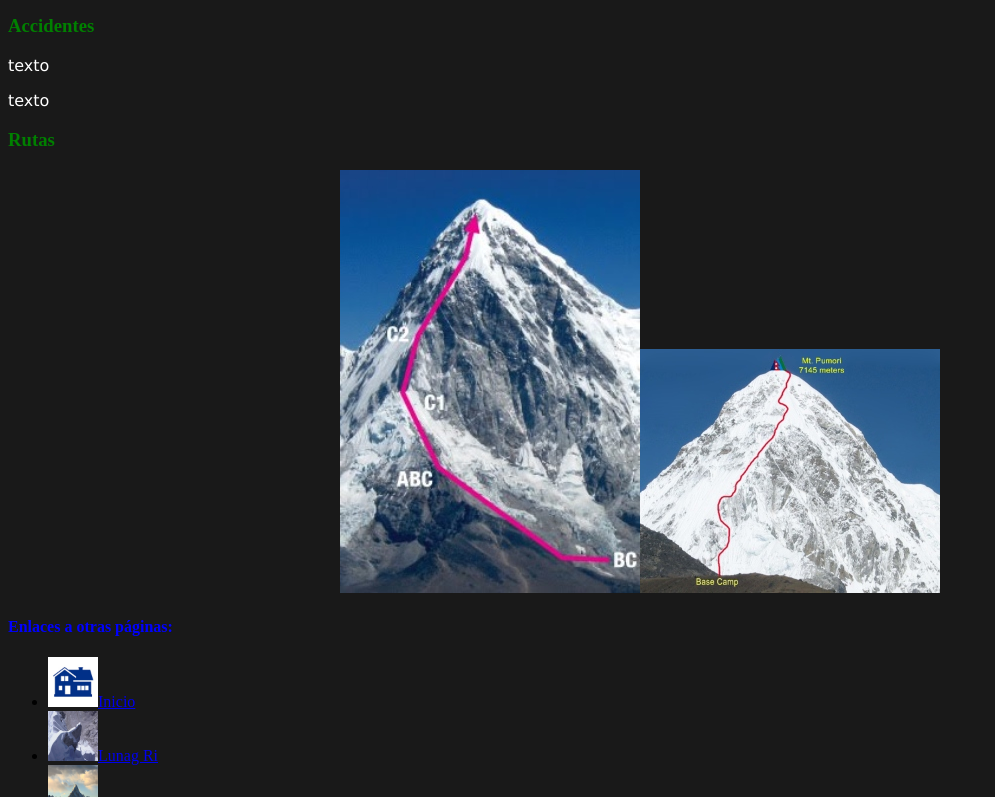
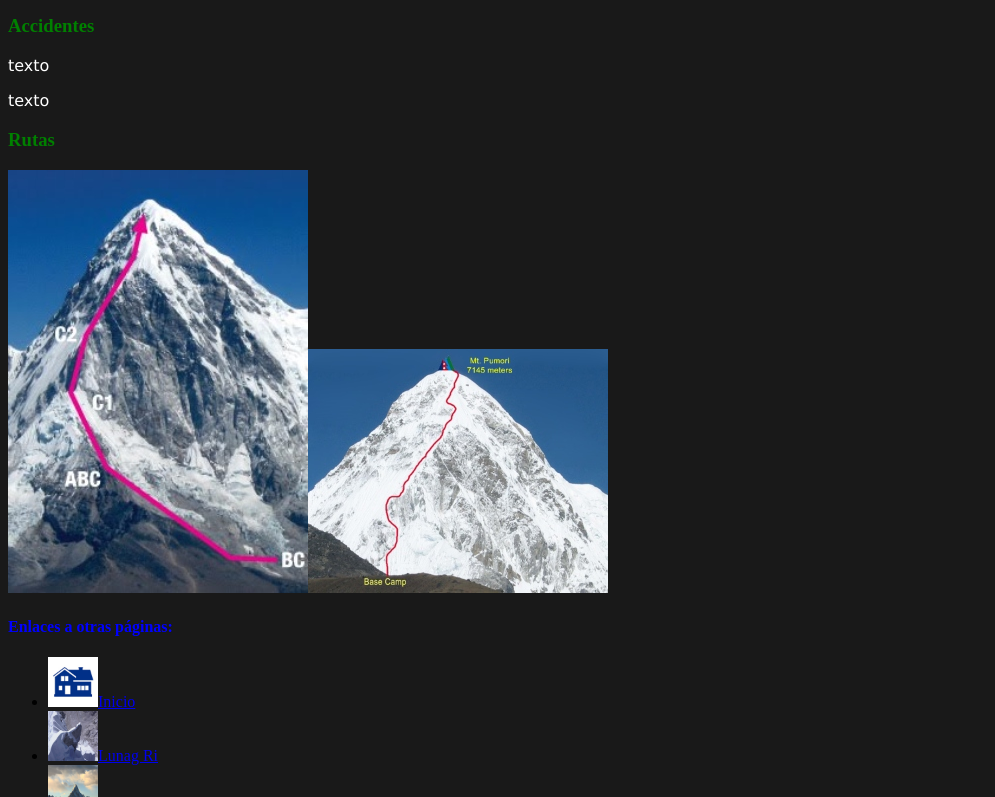
Before and after one commit to claugurei/himalayismo, a plain HTML site: page html/pumori.html in a window 1280 px wide. Shown: the part 717-1514 px from the top of the page, without its empty margins (0-995 px from the left). Drawn offline with Linux system fonts and the light colour scheme.

```diff
--- a/html/pumori.html
+++ b/html/pumori.html
@@ -41,7 +41,7 @@
 
 <h3>Rutas</h3>
 
-<center><img src = '../figuras/ruta1.jpg'><img src = '../figuras/ruta2.jpg'></center>
+<img src = '../figuras/ruta1.jpg'><img src = '../figuras/ruta2.jpg'>
 
 <h4>Enlaces a otras páginas:</h4>
 <ul>
```
